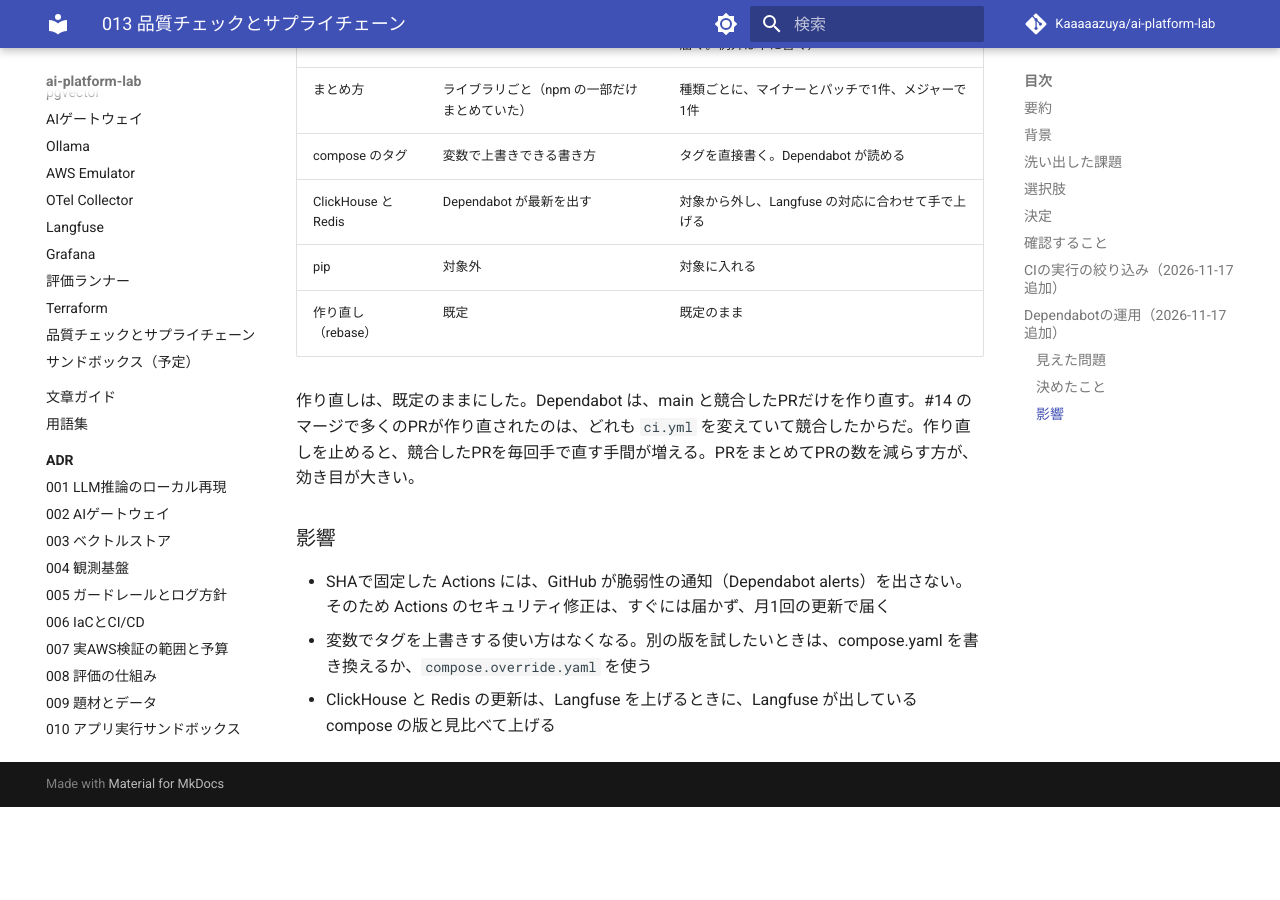
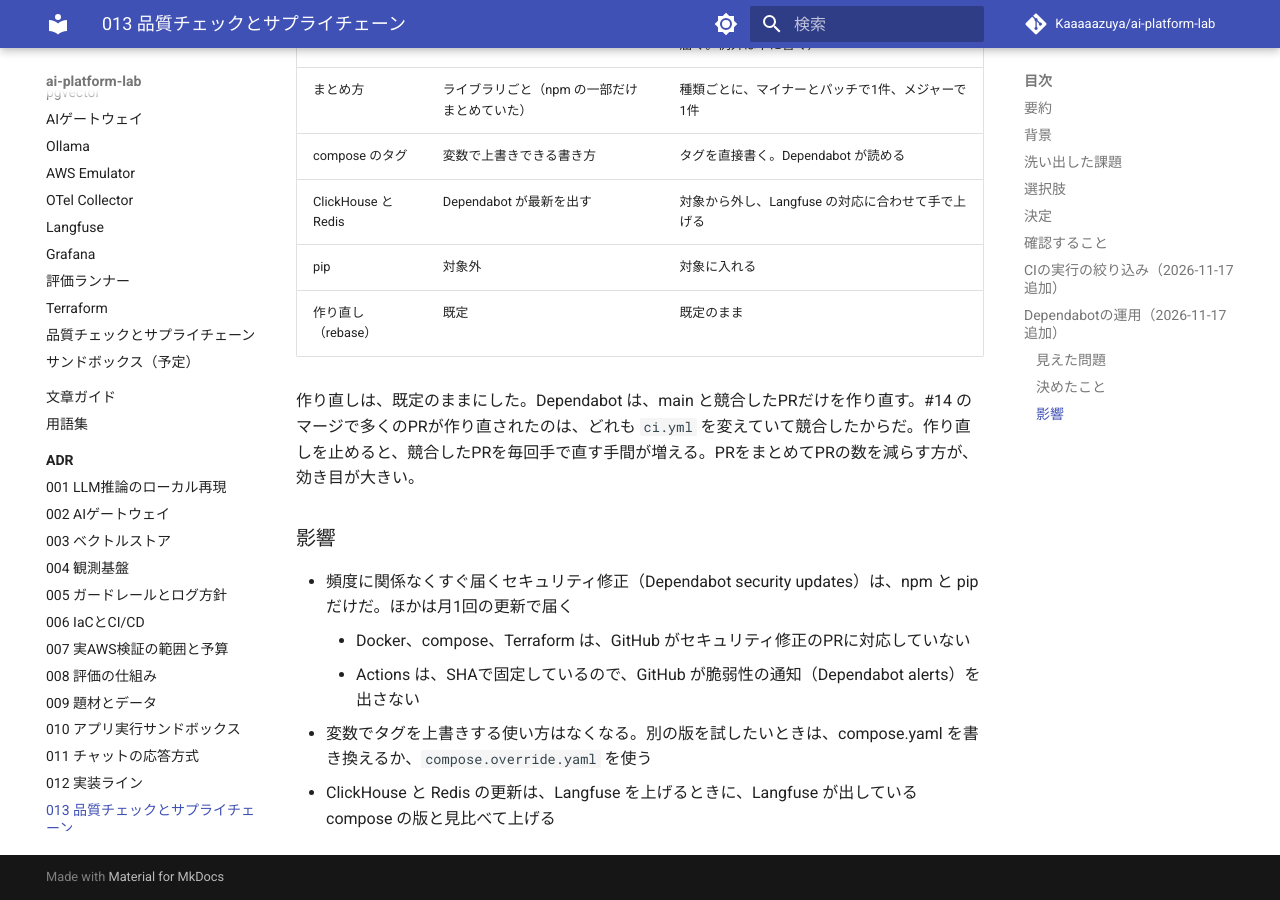
Before and after one commit to Kaaaaazuya/ai-platform-lab, an MkDocs documentation site: the page built from docs/adr/0013-dev-quality-supply-chain.md, in a window 1280 px wide and 900 px high, scrolled down 4846 px. Built offline with MkDocs 1.6.1 and Material for MkDocs 9.7.7, drawn with Linux system fonts in a browser that asks for light colours; comment, search, counter and statistics services are not loaded; before the commit the page ends 5653 px from its top, so only the background shows below that.

Commit message:
docs: security updates reach only npm and pip
Co-Authored-By: Claude Opus 5.5 <noreply@anthropic.com>
Claude-Session: https://claude.ai/code/session_01RvGuop5SsmDaHxnBm3XBxt

```diff
--- a/docs/adr/0013-dev-quality-supply-chain.md
+++ b/docs/adr/0013-dev-quality-supply-chain.md
@@ -137,6 +137,8 @@ M3までは型チェックとテスト、`terraform fmt` しかなく、リン
 
 ### 影響
 
-- SHAで固定した Actions には、GitHub が脆弱性の通知（Dependabot alerts）を出さない。そのため Actions のセキュリティ修正は、すぐには届かず、月1回の更新で届く
+- 頻度に関係なくすぐ届くセキュリティ修正（Dependabot security updates）は、npm と pip だけだ。ほかは月1回の更新で届く
+    - Docker、compose、Terraform は、GitHub がセキュリティ修正のPRに対応していない
+    - Actions は、SHAで固定しているので、GitHub が脆弱性の通知（Dependabot alerts）を出さない
 - 変数でタグを上書きする使い方はなくなる。別の版を試したいときは、compose.yaml を書き換えるか、`compose.override.yaml` を使う
 - ClickHouse と Redis の更新は、Langfuse を上げるときに、Langfuse が出している compose の版と見比べて上げる
```
Also changed, not shown: docs/components/quality.md (+1 -1 lines).
